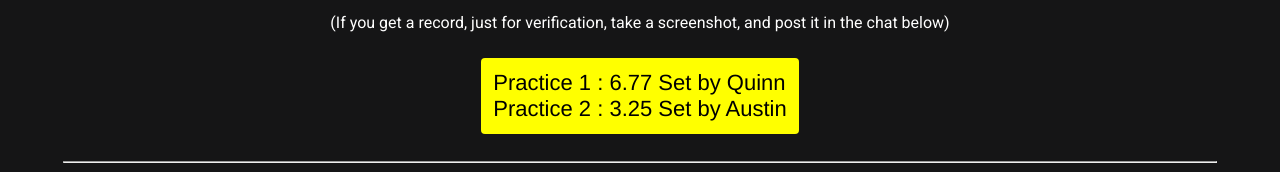
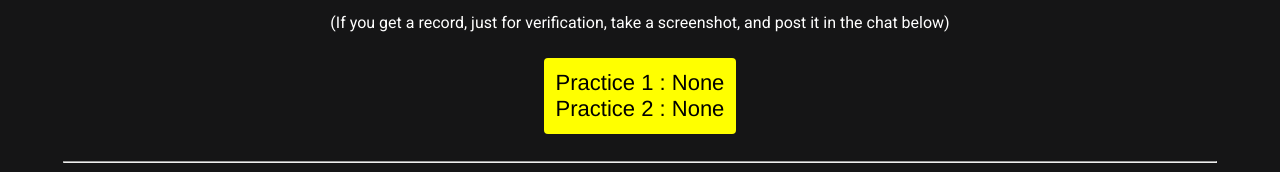
Before and after one commit to Alloew/Website, a React (Vite) app: page /game in a window 1280 px wide. Shown: the part 292-464 px from the top of the page. Built offline with nearby package versions, Linux system fonts and the light colour scheme.

Commit message:
Update Turboman.jsx

```diff
--- a/src/Turboman.jsx
+++ b/src/Turboman.jsx
@@ -68,8 +68,8 @@ export default function Turboman() {
       <p>(If you get a record, just for verification, take a screenshot, and post it in the chat below)</p>
       <br />
       <div className="worldRecordsDiv">
-        <span className="worldRecord">Practice 1 : 6.77 Set by Quinn</span>
-        <span className="worldRecord">Practice 2 : 3.25 Set by Austin</span>
+        <span className="worldRecord">Practice 1 : None</span>
+        <span className="worldRecord">Practice 2 : None</span>
       </div>
       <span></span>
     </div>
```
